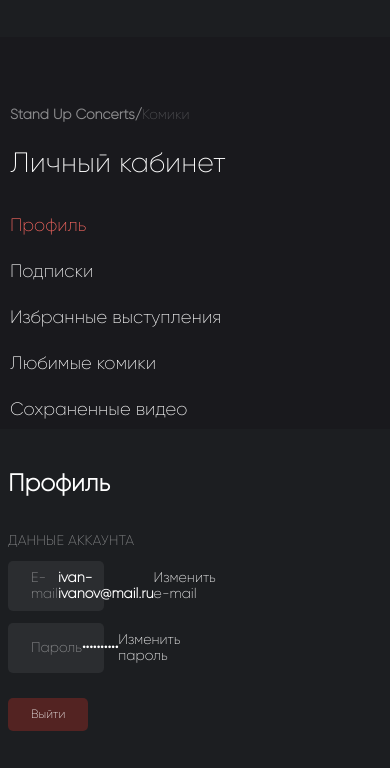
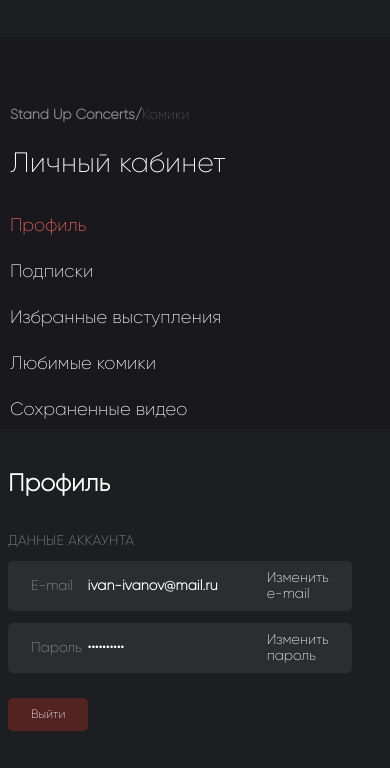
Before and after one commit to YaghubyanNarek/StandUp, a plain HTML site: page profile.html in a window 390 px wide. Shown: the part 70-838 px from the top of the page. Drawn offline with Linux system fonts and the light colour scheme.

Commit message:
fix input width

```diff
--- a/style/style.css
+++ b/style/style.css
@@ -2223,8 +2223,8 @@ input {
     .photo{
         width: 200px;
     }
-    .info{
-        width: 100%;
+    .infoProf{
+        width: 90% !important;
     }
     .infoProf{
         width: 50%;
```
